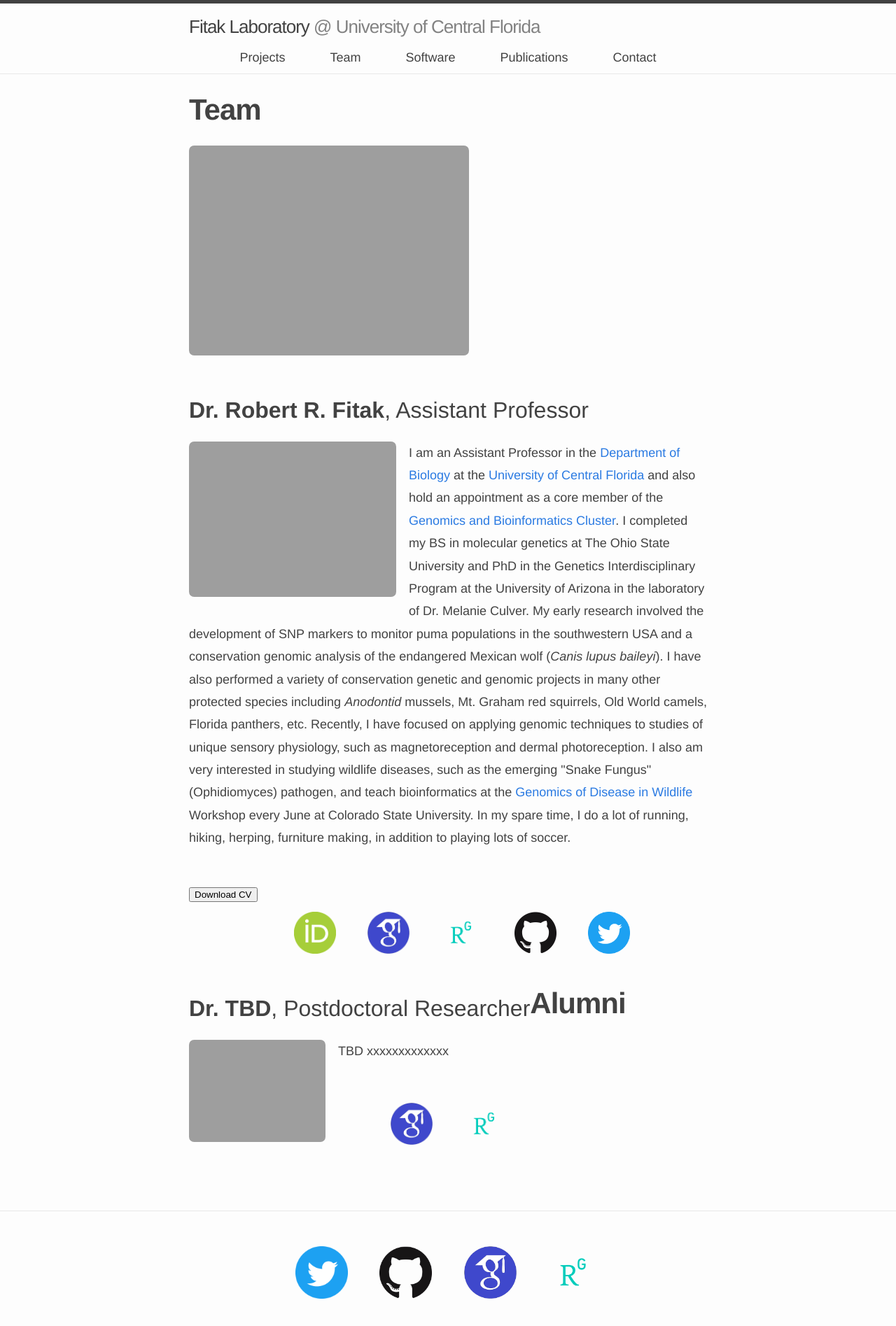
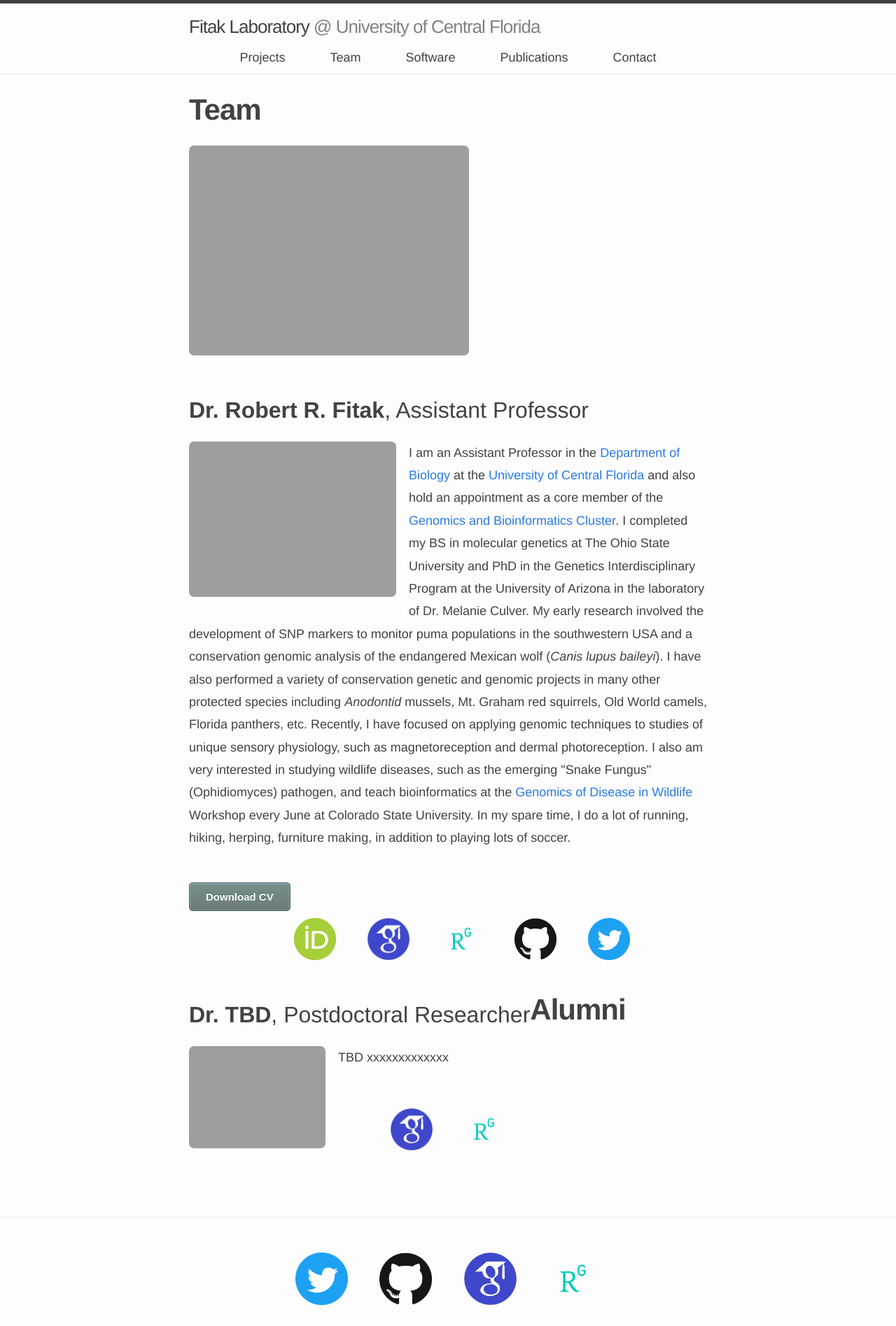
Before and after one commit to rfitak/FitakLab, a Jekyll site: the page built from _pages/team/index.md, in a window 1280 px wide. Shown: the whole page at 70% size. Built offline with Jekyll 4.4.1, drawn with Linux system fonts in a browser that asks for light colours; nearby versions of some CDN libraries.

Commit message:
fourth commit

```diff
--- a/_includes/member.html
+++ b/_includes/member.html
@@ -6,7 +6,7 @@
     <p>{{ member.bio }}</p>
     <br>
     {% if member.cv %}
-        <button align="Center" href="{{ member.cv | prepend: site.cv_dir | prepend: site.baseurl }}">Download CV</button>
+        <button align="center" style="-moz-box-shadow:inset 0px 1px 3px 0px #91b8b3; -webkit-box-shadow:inset 0px 1px 3px 0px #91b8b3; box-shadow:inset 0px 1px 3px 0px #91b8b3; background:-webkit-gradient(linear, left top, left bottom, color-stop(0.05, #768d87), color-stop(1, #6c7c7c)); background:-moz-linear-gradient(top, #768d87 5%, #6c7c7c 100%); background:-webkit-linear-gradient(top, #768d87 5%, #6c7c7c 100%); background:-o-linear-gradient(top, #768d87 5%, #6c7c7c 100%); background:-ms-linear-gradient(top, #768d87 5%, #6c7c7c 100%); background:linear-gradient(to bottom, #768d87 5%, #6c7c7c 100%); filter:progid:DXImageTransform.Microsoft.gradient(startColorstr='#768d87', endColorstr='#6c7c7c',GradientType=0); background-color:#768d87; -moz-border-radius:5px; -webkit-border-radius:5px; border-radius:5px; border:1px solid #566963; display:inline-block; cursor:pointer; color:#ffffff; font-family:Arial; font-size:15px; font-weight:bold; padding:11px 23px; text-decoration:none; text-shadow:0px -1px 0px #2b665e;" href="{{ member.cv | prepend: site.cv_dir | prepend: site.baseurl }}">Download CV</button>
     {% endif %}
   <div style="margin-top: 10px;" align="center">
     {% if member.orcid %}
```
